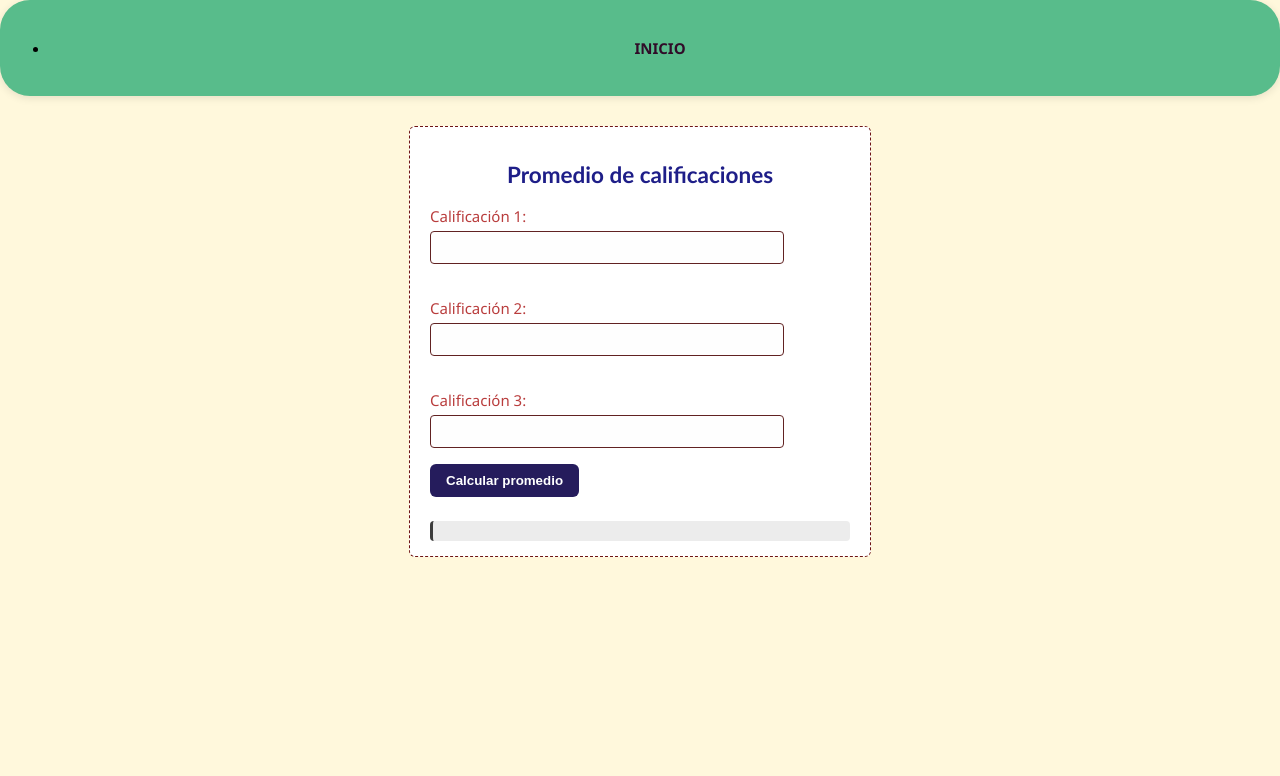
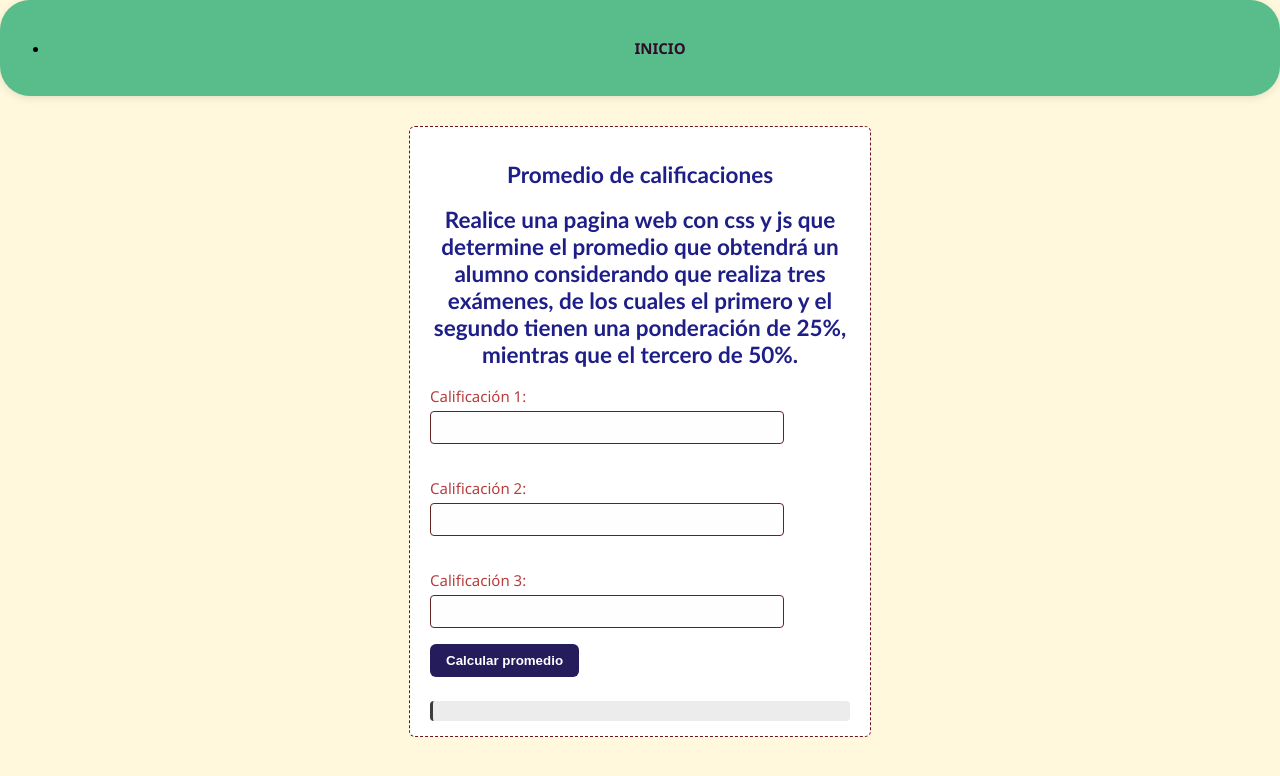
Before and after one commit to Jair212422/SECUENCIALES, a plain HTML site: page practica1/secuenciales/2.17.html in a window 1280 px wide. Drawn offline with Linux system fonts and the light colour scheme.

Commit message:
Update 2.17.html

```diff
--- a/practica1/secuenciales/2.17.html
+++ b/practica1/secuenciales/2.17.html
@@ -15,6 +15,8 @@
     </nav>
     <div class="container">
         <h2>Promedio de calificaciones</h2>
+        <h2>Realice una pagina web con css y js que  determine el promedio que obtendrá un alumno considerando que realiza tres exámenes,
+            de los cuales el primero y el segundo tienen una ponderación de 25%, mientras que el tercero de 50%.</h2>
         <label for="exam1">Calificación 1:</label>
         <input type="number" id="exam1">
 
```
